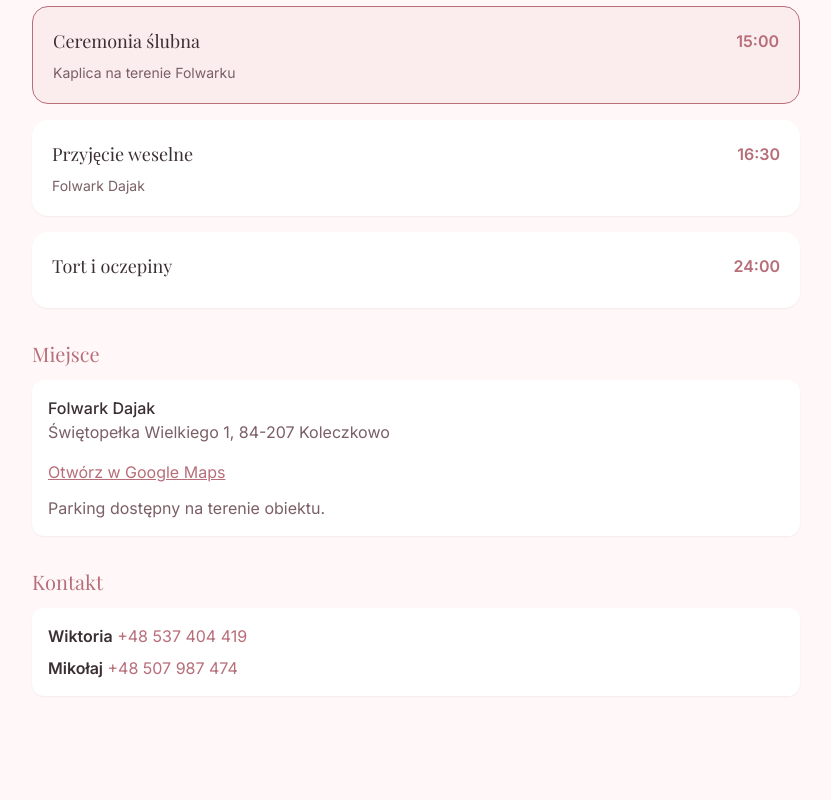
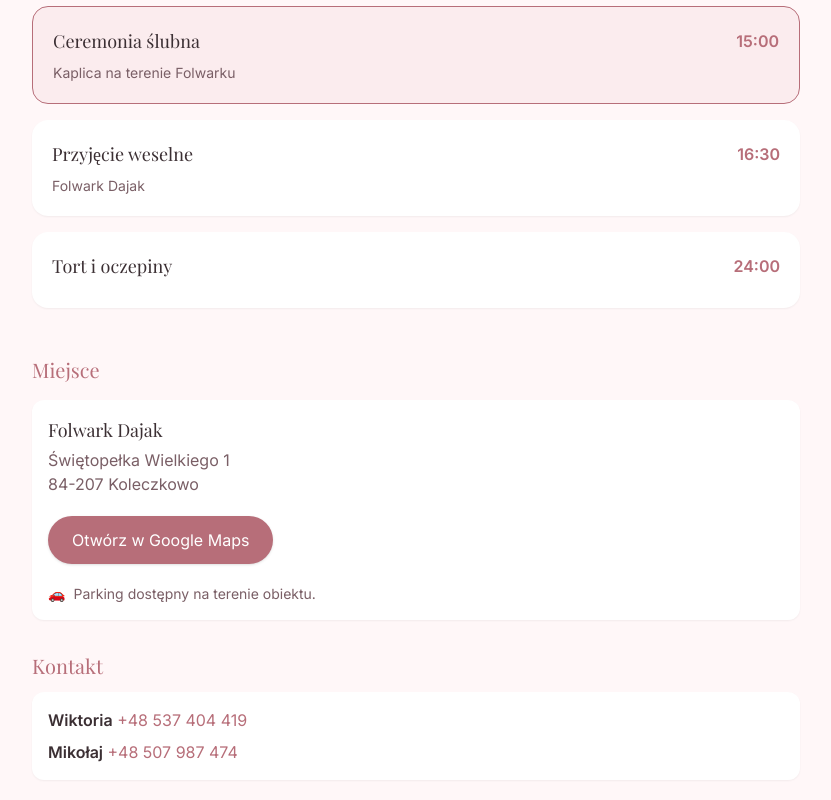
Before and after one commit to mikolaj-hirsz/wesele, a React (Vite) app: page / in a window 1280 px wide. Shown: the part 802-1602 px from the top of the page, without its empty margins (224-1055 px from the left). Built offline with nearby package versions, Linux system fonts and the light colour scheme.

Commit message:
location UI  improvement

```diff
--- a/src/components/Location.tsx
+++ b/src/components/Location.tsx
@@ -1,30 +1,51 @@
 export default function Location() {
 	return (
-		<section id="location" className="px-4 mt-8">
+		<section id="location" className="px-4 mt-12">
 			<div className="max-w-3xl mx-auto">
-				<h2 className="text-xl font-heading text-romantic-primary mb-3">
+				<h2 className="text-xl font-heading text-romantic-primary mb-4">
 					Miejsce
 				</h2>
 
-				<div className="card-romantic">
-					<p className="font-medium">Folwark Dajak</p>
-					<p className="text-muted">
-						Świętopełka Wielkiego 1, 84-207 Koleczkowo
-					</p>
+				<div className="card-romantic space-y-5">
+					{/* NAME */}
+					<div>
+						<p className="font-heading text-lg text-romantic-text">
+							Folwark Dajak
+						</p>
+						<p className="text-muted flex items-start gap-2 mt-1">
+							<span>
+								Świętopełka Wielkiego 1<br />
+								84-207 Koleczkowo
+							</span>
+						</p>
+					</div>
 
+					{/* CTA */}
 					<a
 						href="https://maps.app.goo.gl/R1aPQ18DppeQDzZT9"
 						target="_blank"
 						rel="noopener noreferrer"
 						aria-label="Otwórz lokalizację Folwark Dajak w Google Maps"
-						className="inline-block mt-4 text-romantic-primary underline"
+						className="
+              inline-flex items-center justify-center
+              gap-2
+              px-6 py-3
+              rounded-full
+              bg-romantic-primary
+              text-white
+              shadow
+              transition
+              hover:scale-[1.02]
+            "
 					>
 						Otwórz w Google Maps
 					</a>
 
-					<p className="text-muted mt-3">
-						Parking dostępny na terenie obiektu.
-					</p>
+					{/* INFO */}
+					<div className="text-muted flex items-start gap-2 text-sm">
+						<span aria-hidden>🚗</span>
+						<span>Parking dostępny na terenie obiektu.</span>
+					</div>
 				</div>
 			</div>
 		</section>
```
